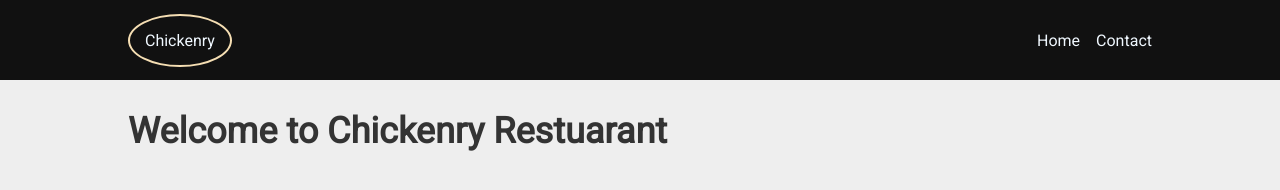
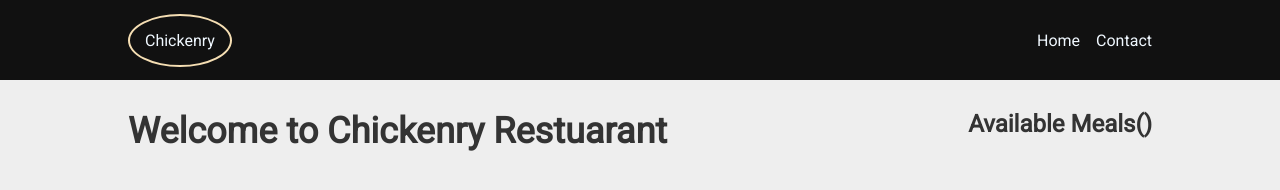
Before and after one commit to serengia/capstone-project--consuming-API, a website built with webpack: page src/index.html in a window 1280 px wide. Built offline with nearby package versions, Linux system fonts and the light colour scheme; no server answers.

Commit message:
display available meals

```diff
--- a/src/index.html
+++ b/src/index.html
@@ -29,7 +29,10 @@
         <section class="section-main">
             <div class="foods-container row">
 
-                <h1>Welcome to Chickenry Restuarant</h1>
+                <div class="menu-heading">
+                    <h1>Welcome to Chickenry Restuarant</h1>
+                    <h2>Available Meals(<span class="item-count"></span>)</h2>
+                </div>
                 <div class="cards">
 
                 </div>
--- a/src/index.js
+++ b/src/index.js
@@ -7,10 +7,12 @@ import { postLikes, getLikes } from "./modules/likesHandler.js";
 
 const popupHook = document.querySelector(".popup-hook");
 const itemContainer = document.querySelector(".cards");
+const itemCount = document.querySelector('.item-count');
 
 (async () => {
   const meals = await getAllMeal();
   const likes = await getLikes();
+  itemCount.textContent = meals.length;
   displayInHtml({ meals, likes });
 })();
 
--- a/src/style.css
+++ b/src/style.css
@@ -34,6 +34,10 @@ header {
 h1 {
   font-size: 3.6rem;
   margin-bottom: 2rem;
+}
+.menu-heading{
+  display: flex;
+  justify-content: space-between;
 }
 
 .header-container {
```
